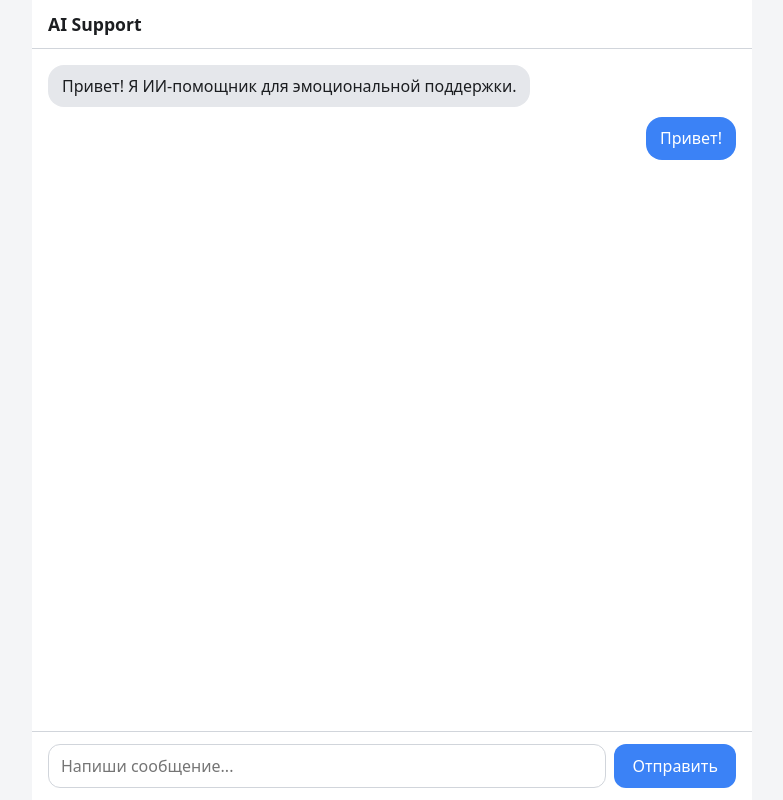
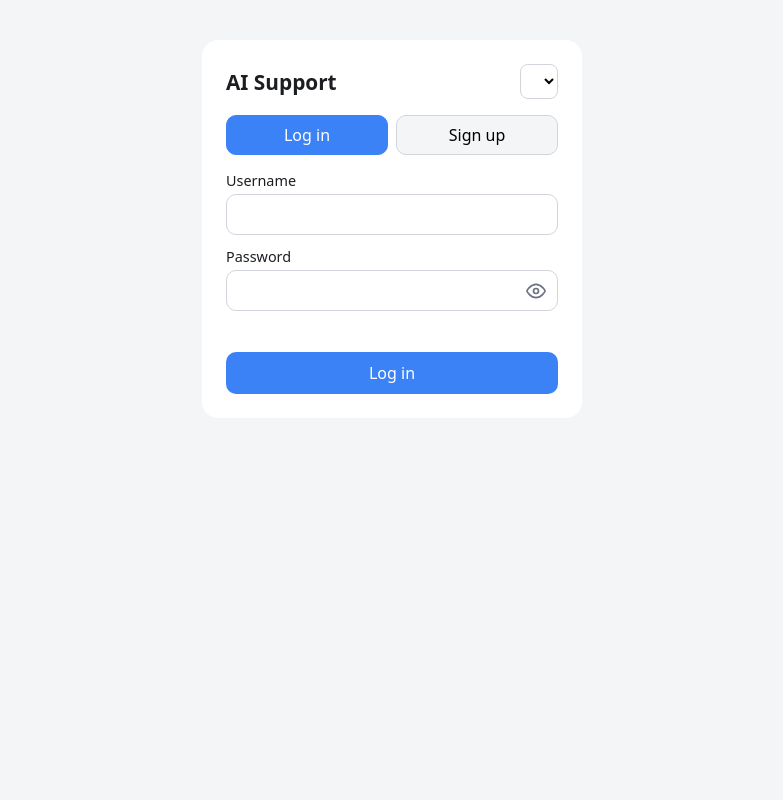
Before and after one commit to Orbit-Zer0/AI-Support, a Django app: page / in a window 1280 px wide. Shown: the whole page, without its empty margins (248-1031 px from the left). Run offline with Django 5.2, Linux system fonts and the light colour scheme; data comes from the database, SQL or seed files in the repository; lists and menus that the app fills with data are empty.

Commit message:
add login and registration forms, i18n for frontend, error codes, password toggle and confirmation

```diff
--- a/apps/accounts/tests.py
+++ b/apps/accounts/tests.py
@@ -10,8 +10,8 @@ class PublicListsTests(APITestCase):
         response = self.client.get(reverse('countries'))
         self.assertEqual(response.status_code, 200)
         codes = [c['code'] for c in response.data]
-        self.assertIn('KG', codes)        # засеяна миграцией
-        self.assertNotIn('ZZ', codes)     # отключена
+        self.assertIn('KG', codes)
+        self.assertNotIn('ZZ', codes)
 
     def test_languages_list(self):
         response = self.client.get(reverse('languages'))
--- a/apps/chat/static/chat/css/style.css
+++ b/apps/chat/static/chat/css/style.css
@@ -6,9 +6,12 @@
   --user-text: #ffffff;
   --bot-bubble: #e5e7eb;
   --border: #d1d5db;
+  --error: #b91c1c;
 }
 
 * { box-sizing: border-box; }
+
+[hidden] { display: none !important; }
 
 body {
   margin: 0;
@@ -16,6 +19,61 @@ body {
   background: var(--bg);
   color: var(--text);
 }
+
+
+.auth {
+  max-width: 380px;
+  margin: 40px auto;
+  padding: 24px;
+  background: var(--surface);
+  border-radius: 16px;
+}
+
+.auth h1 { margin: 0 0 16px; font-size: 1.3rem; text-align: center; }
+
+.tabs { display: flex; gap: 8px; margin-bottom: 16px; }
+
+.tab {
+  flex: 1;
+  padding: 8px;
+  font: inherit;
+  background: var(--bg);
+  border: 1px solid var(--border);
+  border-radius: 10px;
+  cursor: pointer;
+}
+
+.tab.active {
+  color: var(--user-text);
+  background: var(--user-bubble);
+  border-color: var(--user-bubble);
+}
+
+.form { display: flex; flex-direction: column; gap: 12px; }
+
+.form label { display: flex; flex-direction: column; gap: 4px; font-size: 0.9rem; }
+
+.form input,
+.form select {
+  padding: 10px 12px;
+  font: inherit;
+  border: 1px solid var(--border);
+  border-radius: 10px;
+}
+
+.form button[type="submit"] {
+  padding: 10px;
+  font: inherit;
+  color: #fff;
+  background: var(--user-bubble);
+  border: none;
+  border-radius: 10px;
+  cursor: pointer;
+}
+
+.form button[type="submit"]:disabled { opacity: 0.6; cursor: wait; }
+
+.form-error { min-height: 1.2em; margin: 0; font-size: 0.9rem; color: var(--error); }
 
 .app {
   display: flex;
@@ -27,11 +85,25 @@ body {
 }
 
 .app-header {
+  display: flex;
+  align-items: center;
+  justify-content: space-between;
   padding: 12px 16px;
   border-bottom: 1px solid var(--border);
 }
 
 .app-header h1 { margin: 0; font-size: 1.1rem; }
+
+.header-right { display: flex; align-items: center; gap: 12px; font-size: 0.9rem; }
+
+.link-button {
+  padding: 0;
+  font: inherit;
+  color: var(--user-bubble);
+  background: none;
+  border: none;
+  cursor: pointer;
+}
 
 .messages {
   flex: 1;
@@ -86,3 +158,46 @@ body {
   border-radius: 12px;
   cursor: pointer;
 }
+
+.auth-top {
+  display: flex;
+  align-items: center;
+  justify-content: space-between;
+  gap: 12px;
+  margin-bottom: 16px;
+}
+
+.auth-top h1 { margin: 0; text-align: left; }
+
+.lang-switch {
+  padding: 6px 8px;
+  font: inherit;
+  font-size: 0.9rem;
+  background: var(--surface);
+  border: 1px solid var(--border);
+  border-radius: 8px;
+}
+
+.field { display: flex; flex-direction: column; gap: 4px; font-size: 0.9rem; }
+
+.password-field { position: relative; }
+.password-field input { width: 100%; padding-right: 44px; }
+
+.toggle-password {
+  position: absolute;
+  top: 50%;
+  right: 8px;
+  transform: translateY(-50%);
+  display: flex;
+  padding: 4px;
+  color: #6b7280;
+  background: none;
+  border: none;
+  cursor: pointer;
+}
+
+.toggle-password .icon-eye-off { display: none; }
+.toggle-password.is-visible .icon-eye { display: none; }
+.toggle-password.is-visible .icon-eye-off { display: inline; }
+
+.hint { margin: 0; font-size: 0.8rem; color: #6b7280; }
--- /dev/null
+++ b/apps/chat/static/chat/js/app.js
@@ -0,0 +1,265 @@
+const TOKEN_KEY = 'token';
+const USERNAME_KEY = 'username';
+
+const $ = (id) => document.getElementById(id);
+
+let countryItems = [];
+let languageItems = [];
+let optionsLoaded = false;
+
+
+async function api(path, options = {}) {
+  const headers = { 'Content-Type': 'application/json', ...(options.headers || {}) };
+  const response = await fetch(path, { ...options, headers });
+
+  let data = null;
+  try {
+    data = await response.json();
+  } catch (error) {
+  }
+  return { ok: response.ok, status: response.status, data };
+}
+
+
+const ERROR_ALIASES = { blank: 'required', min_length: 'password_too_short' };
+
+function describeError(field, rawCode) {
+  const code = ERROR_ALIASES[rawCode] || rawCode;
+  const key = 'err.' + code;
+  const text = t(key);
+  if (text === key) return t('err.generic');
+  if (code === 'required') {
+    return t('field.' + field) + ': ' + text;
+  }
+  return text;
+}
+
+function formatErrors(data) {
+  const codes = data && data.codes;
+  if (!codes || typeof codes !== 'object') return t('err.generic');
+
+  const messages = [];
+  for (const [field, list] of Object.entries(codes)) {
+    for (const code of Array.isArray(list) ? list : [list]) {
+      messages.push(describeError(field, code));
+    }
+  }
+  return messages.length ? [...new Set(messages)].join(' ') : t('err.generic');
+}
+
+function makeCountryLabeler() {
+  let names = null;
+  try {
+    names = new Intl.DisplayNames([currentLang], { type: 'region' });
+  } catch (error) {
+  }
+  return (item) => {
+    try {
+      const label = names && names.of(item.code);
+      if (label && label !== item.code) return label;
+    } catch (error) {
+    }
+    return item.name;
+  };
+}
+
+function renderSelects() {
+  const countrySelect = $('reg-country');
+  const previous = countrySelect.value;
+  countrySelect.replaceChildren(
+    new Option(optionsLoaded ? t('select.country') : t('select.loading'), '')
+  );
+  const labelOf = makeCountryLabeler();
+  for (const item of countryItems) {
+    countrySelect.append(new Option(labelOf(item), item.code));
+  }
+  countrySelect.value = previous;
+
+  const languageSelect = $('ui-language');
+  languageSelect.replaceChildren();
+  for (const item of languageItems) {
+    languageSelect.append(new Option(item.name, item.code));
+  }
+  languageSelect.value = currentLang;
+}
+
+function setLanguage(code) {
+  currentLang = code || FALLBACK_LANG;
+  localStorage.setItem(LANG_KEY, currentLang);
+  applyTranslations();
+  renderSelects();
+}
+
+async function loadOptions() {
+  try {
+    const [countries, languages] = await Promise.all([
+      api('/api/countries/'),
+      api('/api/languages/'),
+    ]);
+    if (!countries.ok || !languages.ok) {
+      throw new Error('Не удалось получить списки');
+    }
+    countryItems = countries.data;
+    languageItems = languages.data;
+    optionsLoaded = true;
+  } catch (error) {
+    languageItems = Object.keys(STRINGS).map((code) => ({
+      code,
+      name: NATIVE_NAMES[code] || code,
+    }));
+    $('register-error').textContent = t('err.optionsLoad');
+    console.error(error);
+  }
+  renderSelects();
+}
+
+const EYE_ICONS = `
+  <svg class="icon-eye" viewBox="0 0 24 24" width="20" height="20" fill="none"
+       stroke="currentColor" stroke-width="2" stroke-linecap="round"
+       stroke-linejoin="round" aria-hidden="true">
+    <path d="M1 12s4-8 11-8 11 8 11 8-4 8-11 8-11-8-11-8z"/>
+    <circle cx="12" cy="12" r="3"/>
+  </svg>
+  <svg class="icon-eye-off" viewBox="0 0 24 24" width="20" height="20" fill="none"
+       stroke="currentColor" stroke-width="2" stroke-linecap="round"
+       stroke-linejoin="round" aria-hidden="true">
+    <path d="M17.94 17.94A10.07 10.07 0 0 1 12 20c-7 0-11-8-11-8a18.45 18.45 0 0 1 5.06-5.94M9.9 4.24A9.12 9.12 0 0 1 12 4c7 0 11 8 11 8a18.5 18.5 0 0 1-2.16 3.19m-6.72-1.07a3 3 0 1 1-4.24-4.24"/>
+    <line x1="1" y1="1" x2="23" y2="23"/>
+  </svg>`;
+
+function setPasswordVisible(field, visible) {
+  const input = field.querySelector('input');
+  const button = field.querySelector('.toggle-password');
+  input.type = visible ? 'text' : 'password';
+  button.classList.toggle('is-visible', visible);
+  button.setAttribute('aria-pressed', String(visible));
+  button.dataset.i18nAriaLabel = visible ? 'password.hide' : 'password.show';
+  button.setAttribute('aria-label', t(button.dataset.i18nAriaLabel));
+}
+
+function initPasswordToggles() {
+  document.querySelectorAll('.password-field').forEach((field) => {
+    const button = document.createElement('button');
+    button.type = 'button';
+    button.className = 'toggle-password';
+    button.innerHTML = EYE_ICONS;
+    field.append(button);
+    setPasswordVisible(field, false);
+
+    button.addEventListener('click', () => {
+      const input = field.querySelector('input');
+      setPasswordVisible(field, input.type === 'password');
+    });
+  });
+}
+
+function hideAllPasswords() {
+  document.querySelectorAll('.password-field').forEach((field) => {
+    setPasswordVisible(field, false);
+  });
+}
+
+
+function showView(name) {
+  $('auth-view').hidden = name !== 'auth';
+  $('chat-view').hidden = name !== 'chat';
+}
+
+function switchTab(name) {
+  document.querySelectorAll('.tab').forEach((button) => {
+    button.classList.toggle('active', button.dataset.tab === name);
+  });
+  $('login-form').hidden = name !== 'login';
+  $('register-form').hidden = name !== 'register';
+  $('login-error').textContent = '';
+  $('register-error').textContent = '';
+}
+
+function saveSession(data) {
+  localStorage.setItem(TOKEN_KEY, data.token);
+  localStorage.setItem(USERNAME_KEY, data.username);
+}
+
+function clearSession() {
+  localStorage.removeItem(TOKEN_KEY);
+  localStorage.removeItem(USERNAME_KEY);
+}
+
+function enterChat() {
+  $('whoami').textContent = localStorage.getItem(USERNAME_KEY) || '';
+  showView('chat');
+}
+
+
+async function submitAuth(form, path, errorElement) {
+  errorElement.textContent = '';
+  const body = Object.fromEntries(new FormData(form));
+
+  if (path === '/api/register/') {
+    if (body.password !== body.password_confirm) {
+      errorElement.textContent = t('err.password_mismatch');
+      return;
+    }
+    delete body.password_confirm;
+    body.language = currentLang;
+  }
+
+  const button = form.querySelector('button[type="submit"]');
+  button.disabled = true;
+
+  try {
+    const result = await api(path, { method: 'POST', body: JSON.stringify(body) });
+
+    if (result.ok) {
+      saveSession(result.data);
+      if (result.data.language) setLanguage(result.data.language);
+      form.reset();
+      hideAllPasswords();
+      enterChat();
+    } else {
+      errorElement.textContent = formatErrors(result.data);
+    }
+  } catch (error) {
+    errorElement.textContent = t('err.network');
+    console.error(error);
+  } finally {
+    button.disabled = false;
+  }
+}
+
+
+document.querySelectorAll('.tab').forEach((button) => {
+  button.addEventListener('click', () => switchTab(button.dataset.tab));
+});
+
+$('ui-language').addEventListener('change', (event) => {
+  setLanguage(event.target.value);
+});
+
+$('login-form').addEventListener('submit', (event) => {
+  event.preventDefault();
+  submitAuth(event.target, '/api/login/', $('login-error'));
+});
+
+$('register-form').addEventListener('submit', (event) => {
+  event.preventDefault();
+  submitAuth(event.target, '/api/register/', $('register-error'));
+});
+
+$('logout').addEventListener('click', () => {
+  clearSession();
+  showView('auth');
+  switchTab('login');
+});
+
+currentLang = detectLanguage();
+initPasswordToggles();
+applyTranslations();
+renderSelects();
+loadOptions();
+
+if (localStorage.getItem(TOKEN_KEY)) {
+  enterChat();
+} else {
+  showView('auth');
+}
--- /dev/null
+++ b/apps/chat/static/chat/js/i18n.js
@@ -0,0 +1,158 @@
+const STRINGS = {
+  ru: {
+    'tab.login': 'Вход',
+    'tab.register': 'Регистрация',
+    'label.username': 'Имя пользователя',
+    'label.password': 'Пароль',
+    'label.passwordNew': 'Пароль (не меньше 8 символов)',
+    'label.passwordConfirm': 'Повтори пароль',
+    'label.country': 'Страна',
+    'label.language': 'Язык',
+    'btn.login': 'Войти',
+    'btn.register': 'Создать аккаунт',
+    'btn.logout': 'Выйти',
+    'btn.send': 'Отправить',
+    'placeholder.message': 'Напиши сообщение...',
+    'password.show': 'Показать пароль',
+    'password.hide': 'Скрыть пароль',
+    'select.loading': 'Загрузка...',
+    'select.country': 'Выбери страну',
+    'hint.language': 'Язык аккаунта выбирается в списке вверху.',
+    'welcome': 'Привет! Я ИИ-помощник для эмоциональной поддержки.',
+    'field.username': 'Имя пользователя',
+    'field.password': 'Пароль',
+    'field.country': 'Страна',
+    'field.language': 'Язык',
+    'err.generic': 'Что-то пошло не так. Попробуй ещё раз.',
+    'err.network': 'Нет связи с сервером. Проверь подключение.',
+    'err.optionsLoad': 'Не удалось загрузить списки стран и языков. Обнови страницу.',
+    'err.password_mismatch': 'Пароли не совпадают.',
+    'err.authorization': 'Неверное имя пользователя или пароль.',
+    'err.username_taken': 'Это имя уже занято.',
+    'err.password_too_common': 'Этот пароль слишком простой.',
+    'err.password_entirely_numeric': 'Пароль не может состоять только из цифр.',
+    'err.password_too_short': 'Пароль слишком короткий (нужно минимум 8 символов).',
+    'err.password_too_similar': 'Пароль слишком похож на имя пользователя.',
+    'err.unknown_country': 'Выбранная страна не поддерживается.',
+    'err.unknown_language': 'Выбранный язык не поддерживается.',
+    'err.required': 'Заполни это поле.',
+    'err.max_length': 'Слишком длинное значение.',
+  },
+
+  en: {
+    'tab.login': 'Log in',
+    'tab.register': 'Sign up',
+    'label.username': 'Username',
+    'label.password': 'Password',
+    'label.passwordNew': 'Password (at least 8 characters)',
+    'label.passwordConfirm': 'Repeat password',
+    'label.country': 'Country',
+    'label.language': 'Language',
+    'btn.login': 'Log in',
+    'btn.register': 'Create account',
+    'btn.logout': 'Log out',
+    'btn.send': 'Send',
+    'placeholder.message': 'Type a message...',
+    'password.show': 'Show password',
+    'password.hide': 'Hide password',
+    'select.loading': 'Loading...',
+    'select.country': 'Select your country',
+    'hint.language': 'Your account language is the one selected at the top.',
+    'welcome': "Hi! I'm an AI assistant for emotional support.",
+    'field.username': 'Username',
+    'field.password': 'Password',
+    'field.country': 'Country',
+    'field.language': 'Language',
+    'err.generic': 'Something went wrong. Please try again.',
+    'err.network': "Can't reach the server. Check your connection.",
+    'err.optionsLoad': "Couldn't load countries and languages. Reload the page.",
+    'err.password_mismatch': "Passwords don't match.",
+    'err.authorization': 'Incorrect username or password.',
+    'err.username_taken': 'This username is already taken.',
+    'err.password_too_common': 'This password is too common.',
+    'err.password_entirely_numeric': "The password can't be only digits.",
+    'err.password_too_short': 'Password is too short (minimum 8 characters).',
+    'err.password_too_similar': 'The password is too similar to the username.',
+    'err.unknown_country': "The selected country isn't supported.",
+    'err.unknown_language': "The selected language isn't supported.",
+    'err.required': 'Please fill in this field.',
+    'err.max_length': 'The value is too long.',
+  },
+
+  ky: {
+    'tab.login': 'Кирүү',
+    'tab.register': 'Катталуу',
+    'label.username': 'Колдонуучу аты',
+    'label.password': 'Сыр сөз',
+    'label.passwordNew': 'Сыр сөз (кеминде 8 символ)',
+    'label.passwordConfirm': 'Сыр сөздү кайтала',
+    'label.country': 'Өлкө',
+    'label.language': 'Тил',
+    'btn.login': 'Кирүү',
+    'btn.register': 'Аккаунт түзүү',
+    'btn.logout': 'Чыгуу',
+    'btn.send': 'Жөнөтүү',
+    'placeholder.message': 'Билдирүү жаз...',
+    'password.show': 'Сыр сөздү көрсөт',
+    'password.hide': 'Сыр сөздү жашыр',
+    'select.loading': 'Жүктөлүүдө...',
+    'select.country': 'Өлкөнү танда',
+    'hint.language': 'Аккаунттун тили — жогоруда тандалган тил.',
+    'welcome': 'Салам! Мен эмоционалдык колдоо көрсөтүүчү жасалма интеллект жардамчысымын.',
+    'field.username': 'Колдонуучу аты',
+    'field.password': 'Сыр сөз',
+    'field.country': 'Өлкө',
+    'field.language': 'Тил',
+    'err.generic': 'Бир нерсе туура эмес болду. Дагы аракет кыл.',
+    'err.network': 'Сервер менен байланыш жок. Интернетти текшер.',
+    'err.optionsLoad': 'Өлкөлөр менен тилдердин тизмеси жүктөлгөн жок. Баракчаны жаңырт.',
+    'err.password_mismatch': 'Сыр сөздөр дал келбейт.',
+    'err.authorization': 'Колдонуучу аты же сыр сөз туура эмес.',
+    'err.username_taken': 'Бул колдонуучу аты бош эмес.',
+    'err.password_too_common': 'Бул сыр сөз өтө жөнөкөй.',
+    'err.password_entirely_numeric': 'Сыр сөз бир гана сандардан турбашы керек.',
+    'err.password_too_short': 'Сыр сөз өтө кыска (кеминде 8 символ).',
+    'err.password_too_similar': 'Сыр сөз колдонуучу атына өтө окшош.',
+    'err.unknown_country': 'Тандалган өлкө колдоого алынбайт.',
+    'err.unknown_language': 'Тандалган тил колдоого алынбайт.',
+    'err.required': 'Бул талааны толтур.',
+    'err.max_length': 'Маани өтө узун.',
+  },
+};
+
+const NATIVE_NAMES = { ru: 'Русский', en: 'English', ky: 'Кыргызча' };
+
+const FALLBACK_LANG = 'en';
+const LANG_KEY = 'ui_lang';
+
+let currentLang = FALLBACK_LANG;
+
+
+function t(key) {
+  const own = STRINGS[currentLang];
+  if (own && key in own) return own[key];
+  const fallback = STRINGS[FALLBACK_LANG];
+  if (fallback && key in fallback) return fallback[key];
+  return key;
+}
+
+function detectLanguage() {
+  const saved = localStorage.getItem(LANG_KEY);
+  if (saved) return saved;
+  const browser = (navigator.language || '').slice(0, 2).toLowerCase();
+  return STRINGS[browser] ? browser : FALLBACK_LANG;
+}
+
+function applyTranslations() {
+  document.documentElement.lang = currentLang;
+
+  document.querySelectorAll('[data-i18n]').forEach((el) => {
+    el.textContent = t(el.dataset.i18n);
+  });
+  document.querySelectorAll('[data-i18n-placeholder]').forEach((el) => {
+    el.placeholder = t(el.dataset.i18nPlaceholder);
+  });
+  document.querySelectorAll('[data-i18n-aria-label]').forEach((el) => {
+    el.setAttribute('aria-label', t(el.dataset.i18nAriaLabel));
+  });
+}
--- a/apps/chat/templates/chat/index.html
+++ b/apps/chat/templates/chat/index.html
@@ -1,6 +1,6 @@
 {% load static %}
 <!DOCTYPE html>
-<html lang="ru">
+<html lang="en">
 <head>
   <meta charset="UTF-8">
   <meta name="viewport" content="width=device-width, initial-scale=1">
@@ -8,20 +8,80 @@
   <link rel="stylesheet" href="{% static 'chat/css/style.css' %}">
 </head>
 <body>
-  <div class="app">
+
+  <section class="auth" id="auth-view" hidden>
+    <div class="auth-top">
+      <h1>AI Support</h1>
+      <select id="ui-language" class="lang-switch" data-i18n-aria-label="label.language"></select>
+    </div>
+
+    <div class="tabs">
+      <button type="button" class="tab active" data-tab="login" data-i18n="tab.login"></button>
+      <button type="button" class="tab" data-tab="register" data-i18n="tab.register"></button>
+    </div>
+
+    <form class="form" id="login-form">
+      <div class="field">
+        <label for="login-username" data-i18n="label.username"></label>
+        <input id="login-username" name="username" autocomplete="username" required>
+      </div>
+      <div class="field">
+        <label for="login-password" data-i18n="label.password"></label>
+        <div class="password-field">
+          <input id="login-password" name="password" type="password" autocomplete="current-password" required>
+        </div>
+      </div>
+      <p class="form-error" id="login-error" role="alert"></p>
+      <button type="submit" data-i18n="btn.login"></button>
+    </form>
+
+    <form class="form" id="register-form" hidden>
+      <div class="field">
+        <label for="reg-username" data-i18n="label.username"></label>
+        <input id="reg-username" name="username" autocomplete="username" required>
+      </div>
+      <div class="field">
+        <label for="reg-password" data-i18n="label.passwordNew"></label>
+        <div class="password-field">
+          <input id="reg-password" name="password" type="password" autocomplete="new-password" minlength="8" required>
+        </div>
+      </div>
+      <div class="field">
+        <label for="reg-password-confirm" data-i18n="label.passwordConfirm"></label>
+        <div class="password-field">
+          <input id="reg-password-confirm" name="password_confirm" type="password" autocomplete="new-password" required>
+        </div>
+      </div>
+      <div class="field">
+        <label for="reg-country" data-i18n="label.country"></label>
+        <select id="reg-country" name="country" required></select>
+      </div>
+      <p class="hint" data-i18n="hint.language"></p>
+      <p class="form-error" id="register-error" role="alert"></p>
+      <button type="submit" data-i18n="btn.register"></button>
+    </form>
+  </section>
+
+  <div class="app" id="chat-view" hidden>
     <header class="app-header">
       <h1>AI Support</h1>
+      <div class="header-right">
+        <span id="whoami"></span>
+        <button type="button" id="logout" class="link-button" data-i18n="btn.logout"></button>
+      </div>
     </header>
 
     <main class="messages" id="messages">
-      <div class="message message-bot">Привет! Я ИИ-помощник для эмоциональной поддержки.</div>
-      <div class="message message-user">Привет!</div>
+      <div class="message message-bot" data-i18n="welcome"></div>
     </main>
 
     <footer class="composer">
-      <textarea id="input" rows="1" placeholder="Напиши сообщение..."></textarea>
-      <button type="button" id="send">Отправить</button>
+      <textarea id="input" rows="1" data-i18n-placeholder="placeholder.message"></textarea>
+      <button type="button" id="send" data-i18n="btn.send"></button>
     </footer>
   </div>
+
+  <script src="{% static 'chat/js/i18n.js' %}"></script>
+  <script src="{% static 'chat/js/app.js' %}"></script>
 </body>
 </html>
--- a/core/settings.py
+++ b/core/settings.py
@@ -139,4 +139,5 @@ REST_FRAMEWORK = {
         'rest_framework.authentication.TokenAuthentication',
         'rest_framework.authentication.SessionAuthentication',
     ],
+    'EXCEPTION_HANDLER': 'core.exception_handler.api_exception_handler',
 }
```
Also changed, not shown: apps/accounts/serializers.py (+20 -4 lines), apps/accounts/test_error_codes.py (added, +40 -0 lines), core/exception_handler.py (added, +13 -0 lines).
